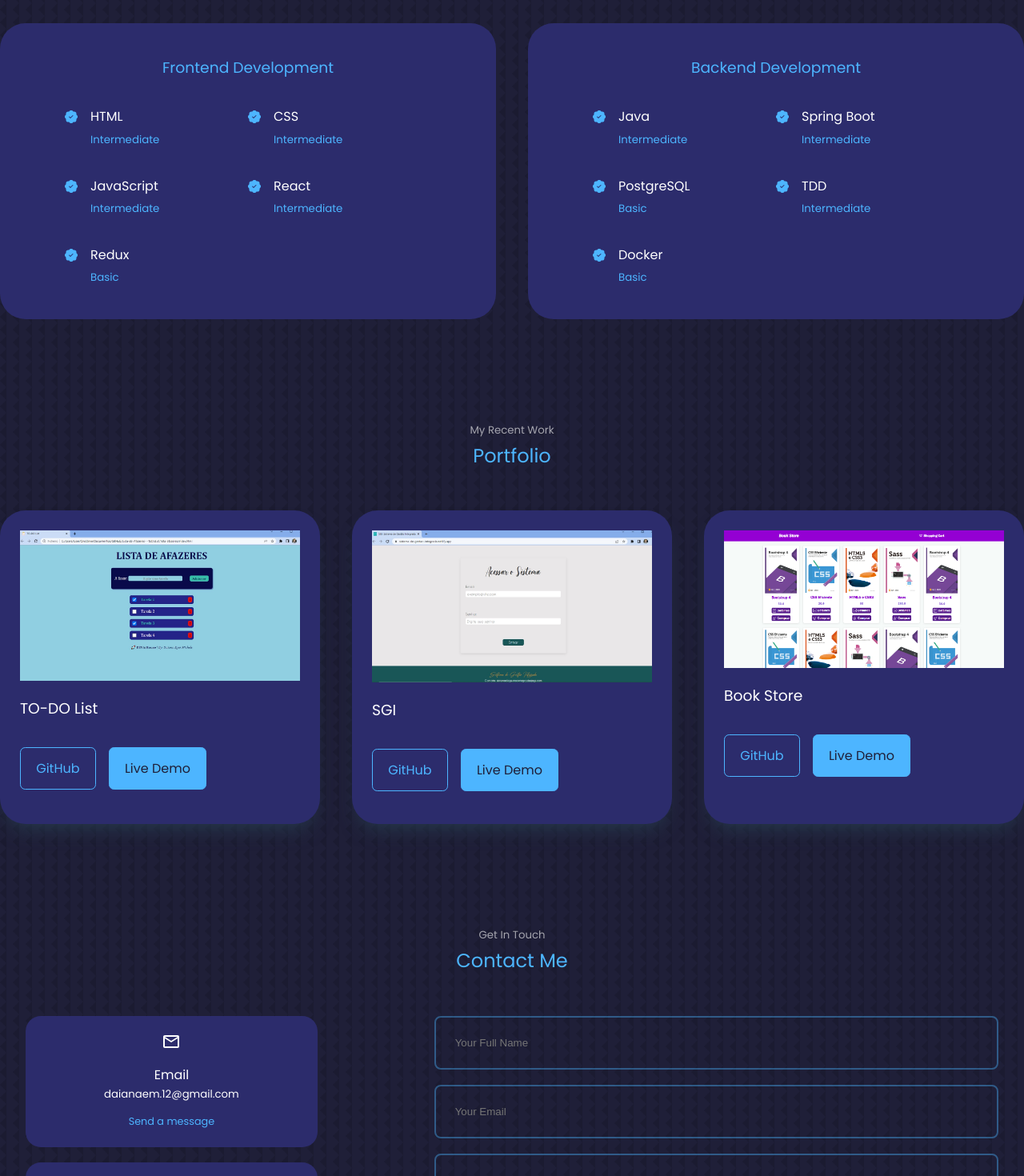
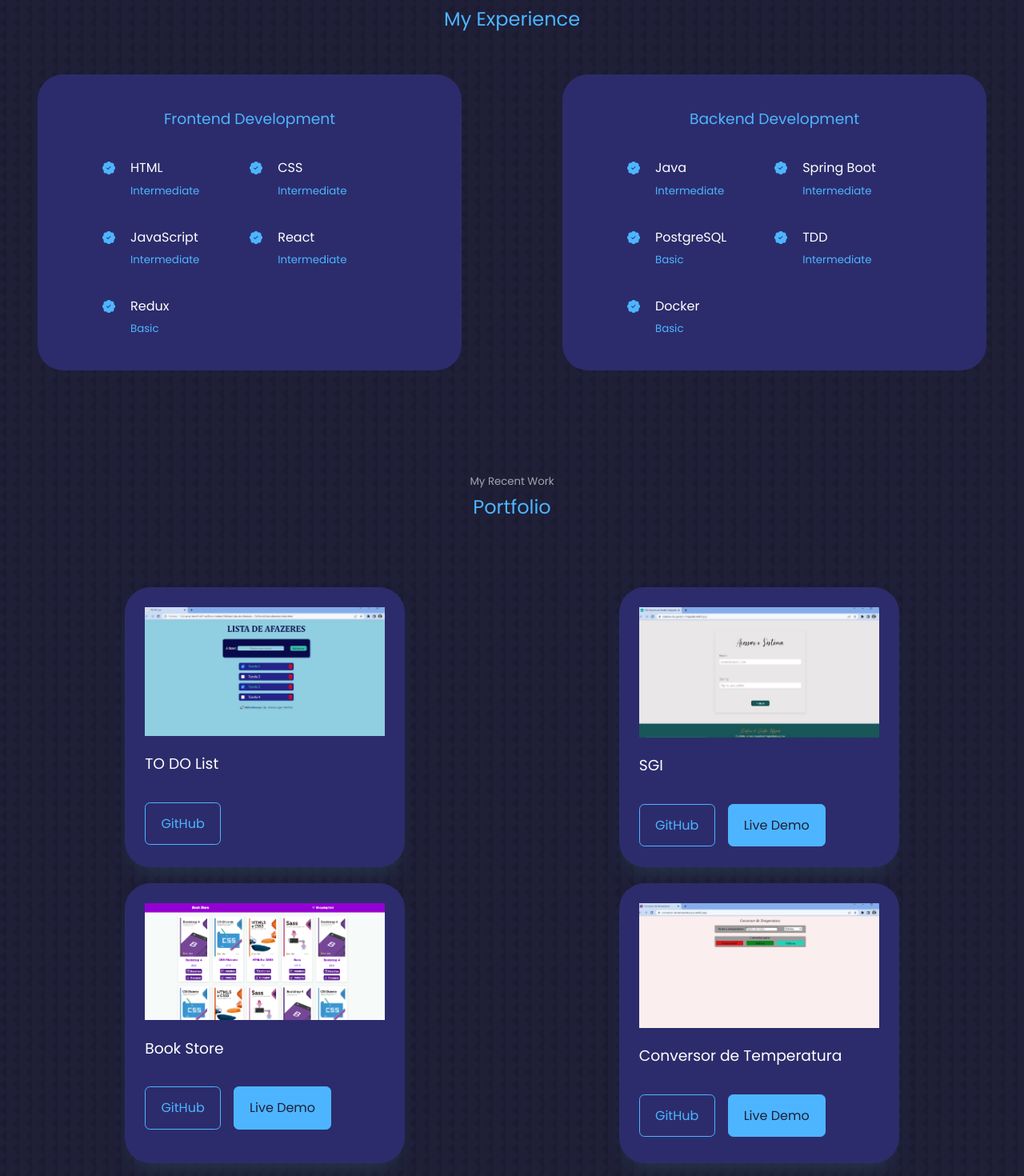
Before and after one commit to DaianaEgerMichels/my-portfolio, a React (Create React App) app: page / in a window 1280 px wide. Shown: the part 2220-3690 px from the top of the page at 80% size. Built offline with nearby package versions, Linux system fonts and the light colour scheme.

Commit message:
fix: inicia reparos responsividade

```diff
--- a/src/components/about/about.css
+++ b/src/components/about/about.css
@@ -3,6 +3,7 @@
     grid-template-columns: 25% 60%;
     gap: 10%;
     margin-left: 3rem;
+    padding: 2rem;
 }
 
 .about_me {
--- a/src/components/experience/experience.css
+++ b/src/components/experience/experience.css
@@ -1,6 +1,6 @@
 .experience__container {
     display: grid;
-    gap: 2.5rem;
+    gap: 2rem;
     grid-template-columns: 1fr 1fr;
     margin: 0 auto;
 }
@@ -11,6 +11,8 @@
     border-radius: 2rem;
     border: 1px solid transparent;
     transition: var(--transition);
+    margin: 0 auto;
+    width: var(--container-width-md);
 }
 
 .experience__container > div:hover {
@@ -33,7 +35,7 @@
 
 .experience__details {
     display: flex;
-    gap: 1rem;
+    gap: 1.2rem;
 }
 
 .experience__details-icon {
@@ -49,9 +51,8 @@
     }
 
     .experience__container > div {
-        width: 80%;
         padding: 2rem;
-        margin: 0 auto;
+        width: 100%;
     }
 
     .experience__content {
@@ -68,7 +69,6 @@
     }
 
     .experience__container > div {
-        width: 100%;
         padding: 2rem 1rem;
     }
 
--- a/src/components/footer/footer.css
+++ b/src/components/footer/footer.css
@@ -56,17 +56,12 @@ footer a {
 /* ======= RESPONSIVENESS - MEDIA QUERIES - (MEDIUM DEVICES) ======= */
 
 @media screen and (max-width: 1024px) {
-    footer {
-        width: var(--container-width-md);
-    }
+
 }
 
 /* ======= RESPONSIVENESS - MEDIA QUERIES - (SMALL DEVICES) ======= */
 
 @media screen and (max-width: 600px) {
-    footer {
-        width: var(--container-width-ms);
-    }
     .permalinks {
         flex-direction: column;
         gap: 1.5rem;
--- a/src/components/header/header.css
+++ b/src/components/header/header.css
@@ -66,20 +66,36 @@ header {
 
 @media screen and (max-width: 1024px) {
     header {
-        height: 155vh;
         width: var(--container-width-md);
+        padding-top: 3rem;
+        margin: 4rem;
     }
+
+    .me {
+        width: 12rem;
+        height: 25rem;
+        margin-top: 4rem;
+        left: calc(50% - 6rem);
+    }
+
 }
 
 /* ======= RESPONSIVENESS - MEDIA QUERIES - (SMALL DEVICES) ======= */
 
 @media screen and (max-width: 600px) {
     header {
-        height: 165vh;
+        height: 95vh;
         width: var(--container-width-ms);
     }
 
     .header_socials, .scroll_down {
         display: none;
     }
+
+    .me {
+        width: 10rem;
+        height: 15rem;
+        margin-top: 3.5rem;
+        left: calc(50% - 5rem);
+    }
 }
--- a/src/components/portfolio/Portfolio.jsx
+++ b/src/components/portfolio/Portfolio.jsx
@@ -3,6 +3,7 @@ import './portfolio.css'
 import IMG1 from '../../assets/portfolio1.jpg'
 import IMG2 from '../../assets/portfolio2.jpg'
 import IMG3 from '../../assets/portfolio3.png'
+import IMG4 from '../../assets/portfolio4.jpg'
 
 //importar imagem do todo list, sgi e book store
 //por no netlify o todo list e o book store
@@ -11,24 +12,24 @@ const Portfolio = () => {
   const data = [
     {
       id: 1,
-      image: IMG1,
-      title: 'TO-DO List',
-      github: 'https://github.com/DaianaEgerMichels/Lista-de-Afazeres---ToDoList',
-      netlify: 'linknetlify'
-    },
-    {
-      id: 2,
       image: IMG2,
       title: 'SGI',
       github: 'https://github.com/DaianaEgerMichels/projeto-02',
       netlify: 'https://sistema-de-gestao-integrada.netlify.app/'
     },
     {
-      id: 3,
+      id: 2,
       image: IMG3,
       title: 'Book Store',
       github: 'https://github.com/DaianaEgerMichels/redux-book-store',
-      netlify: 'linknetlify'
+      netlify: 'https://book-store-redux.netlify.app/'
+    },
+    {
+      id: 3,
+      image: IMG4,
+      title: 'Conversor de Temperatura',
+      github: 'https://github.com/DaianaEgerMichels/ConversorDeTemperatura',
+      netlify: 'https://conversor-de-temperatura-js.netlify.app/'
     }
 
   ]
@@ -39,6 +40,15 @@ const Portfolio = () => {
       <h2>Portfolio</h2>
 
       <div className="container portfolio__container">
+        <article className='portfolio__item'>
+                <div className="portifolio__item-image">
+                  <img src={IMG1} alt='TO DO List'></img>
+                </div>
+                <h3>TO DO List</h3>
+                <div className="portfolio__item-cta">
+                  <a href="https://github.com/DaianaEgerMichels/Lista-de-Afazeres---ToDoList" className='btn' target='_blank'>GitHub</a>
+                </div>
+        </article>
         {
           data.map(({id, image, title, github, netlify}) => {
             return (
--- a/src/components/portfolio/portfolio.css
+++ b/src/components/portfolio/portfolio.css
@@ -1,7 +1,9 @@
 .portfolio__container {
     display: grid;
-    grid-template-columns: repeat(3, 1fr);
+    grid-template-columns: repeat(4, 1fr);
     gap: 2.5rem;
+    justify-items: center;
+    padding: 2rem;
 }
 
 .portfolio__item {
@@ -35,18 +37,30 @@
 
 /* ======= RESPONSIVENESS - MEDIA QUERIES - (MEDIUM DEVICES) ======= */
 
-@media screen and (max-width: 1024px) {
+@media screen and (max-width: 1300px) {
    .portfolio__container {
        grid-template-columns: 1fr 1fr;
        gap: 1.2rem;
+       margin: 0 auto;
    }
+
+   .portfolio__item {
+    width: 350px;
+    height: 350px;
+    }
+
 }
 
 /* ======= RESPONSIVENESS - MEDIA QUERIES - (SMALL DEVICES) ======= */
 
-@media screen and (max-width: 600px) {
+@media screen and (max-width: 900px) {
     .portfolio__container {
         grid-template-columns: 1fr;
         gap: 1rem;
     }
+
+    .portfolio__item {
+        width: 300px;
+        height: 350px;
+    }
 }
--- a/src/index.css
+++ b/src/index.css
@@ -21,8 +21,8 @@
     --transition: all 400ms ease;
 
     --container-width-lg: 100%;
-    --container-width-md: 150%;
-    --container-width-ms: 160%;
+    --container-width-md: 85%;
+    --container-width-ms: 80%;
 }
 
 html {
@@ -45,6 +45,7 @@ body {
 
 .container {
     width: var(--container-width-lg);
+
 }
 
 h1, h2, h3, h4, h5 {
```
Also changed, not shown: src/assets/portfolio4.jpg (added).
